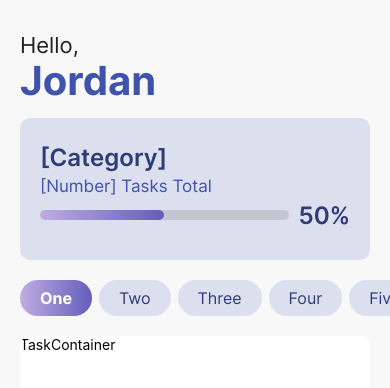
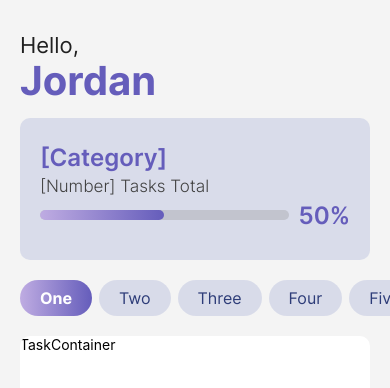
Before and after one commit to sheehan-j/task-tracker, a React Native app: screen /Home in a window 390 px wide. Shown: the top 388 px of the page. Built offline with nearby package versions, Linux system fonts and the light colour scheme.

Commit message:
Add colors to config/colors.js

```diff
--- a/App.js
+++ b/App.js
@@ -43,7 +43,6 @@ const App = () => {
 const styles = StyleSheet.create({
 	root: {
 		flex: 1,
-		backgroundColor: "#f1f1f1",
 		paddingTop: Platform.OS === "android" ? StatusBar.currentHeight : 0,
 	},
 	container: {
--- a/src/components/InfoCard.js
+++ b/src/components/InfoCard.js
@@ -1,5 +1,6 @@
 import { StyleSheet, Text, View } from "react-native";
 import { LinearGradient } from "expo-linear-gradient";
+import colors from "../config/colors";
 
 const InfoCard = ({ progress }) => {
 	return (
@@ -30,7 +31,7 @@ const InfoCard = ({ progress }) => {
 						}}
 					>
 						<LinearGradient
-							colors={["#BFACE2", "#655DBB"]}
+							colors={[colors.extralightpurple, colors.medpurple]}
 							style={{
 								width: progress + "%",
 								borderRadius: 10,
@@ -51,7 +52,7 @@ export default InfoCard;
 
 const styles = StyleSheet.create({
 	card_container: {
-		backgroundColor: "#f8f8f8",
+		backgroundColor: colors.lightgray,
 		marginLeft: 20,
 		marginRight: 20,
 		// shadowColor: "#000000",
@@ -70,18 +71,18 @@ const styles = StyleSheet.create({
 		paddingRight: 20,
 		paddingTop: 25,
 		paddingBottom: 25,
-		backgroundColor: "rgba(62, 84, 172, 0.15)",
+		backgroundColor: colors.purpletrans,
 		borderRadius: 10,
 	},
 	info_card_title: {
 		fontFamily: "Inter-Semi",
 		fontSize: 24,
-		color: "#2d3c78",
+		color: colors.medpurple,
 	},
 	info_card_subtitle: {
-		fontFamily: "Inter",
+		fontFamily: "Inter-Light",
 		fontSize: 17,
-		color: "#3E54AC",
+		color: "#404040",
 		marginTop: 4,
 	},
 });
--- /dev/null
+++ b/src/config/colors.js
@@ -0,0 +1,11 @@
+const colors = {
+	// darkpurple: "#2d3c78",
+	darkpurple: "#3e54ac",
+	medpurple: "#655dbb",
+	extralightpurple: "#bface2",
+	purpletrans: "rgba(62, 84, 172, 0.15)",
+	gray: "#202020",
+	lightgray: "#f4f4f4",
+};
+
+export default colors;
--- a/src/screens/HomeScreen.js
+++ b/src/screens/HomeScreen.js
@@ -6,10 +6,11 @@ import {
 	StyleSheet,
 	ScrollView,
 } from "react-native";
+import { useState } from "react";
 import InfoCard from "../components/InfoCard";
 import Selector from "../components/Selector";
-import { useState } from "react";
 import TaskContainer from "../components/TaskContainer";
+import colors from "../config/colors";
 
 const HomeScreen = ({ navigation }) => {
 	const [active, setActive] = useState("One");
@@ -80,7 +81,7 @@ const HomeScreen = ({ navigation }) => {
 const styles = StyleSheet.create({
 	root: {
 		flex: 1,
-		backgroundColor: "#f8f8f8",
+		backgroundColor: colors.lightgray,
 	},
 	container: {
 		flex: 1,
@@ -88,14 +89,14 @@ const styles = StyleSheet.create({
 		justifyContent: "flex-start",
 	},
 	title: {
-		color: "#3E54AC",
+		color: colors.medpurple,
 		fontFamily: "Inter-Bold",
 		fontSize: 40,
 		padding: 0,
 		lineHeight: 45,
 	},
 	subtitle: {
-		color: "#202020",
+		color: colors.gray,
 		fontFamily: "Inter",
 		fontSize: 22,
 	},
```
